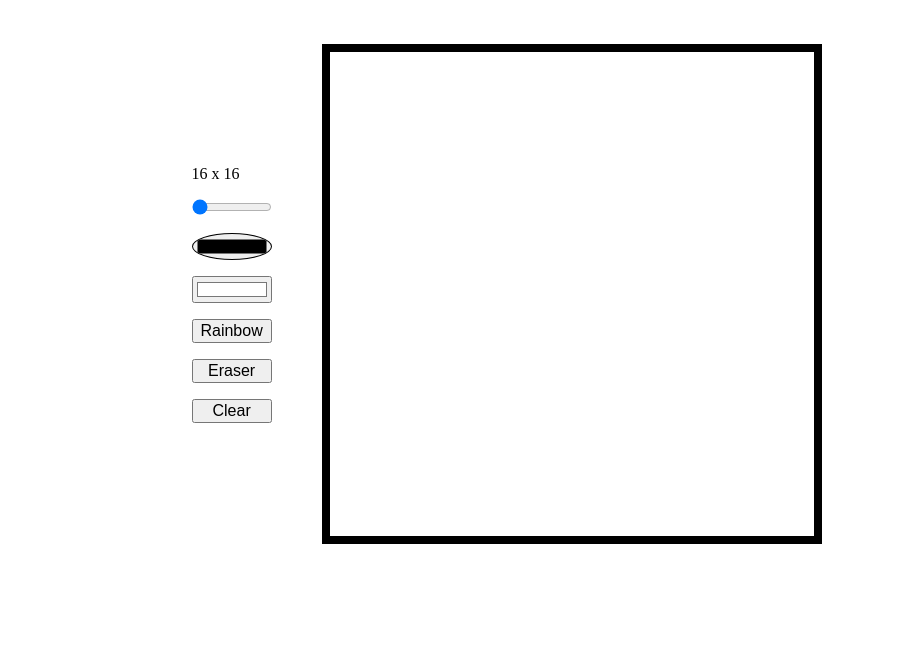
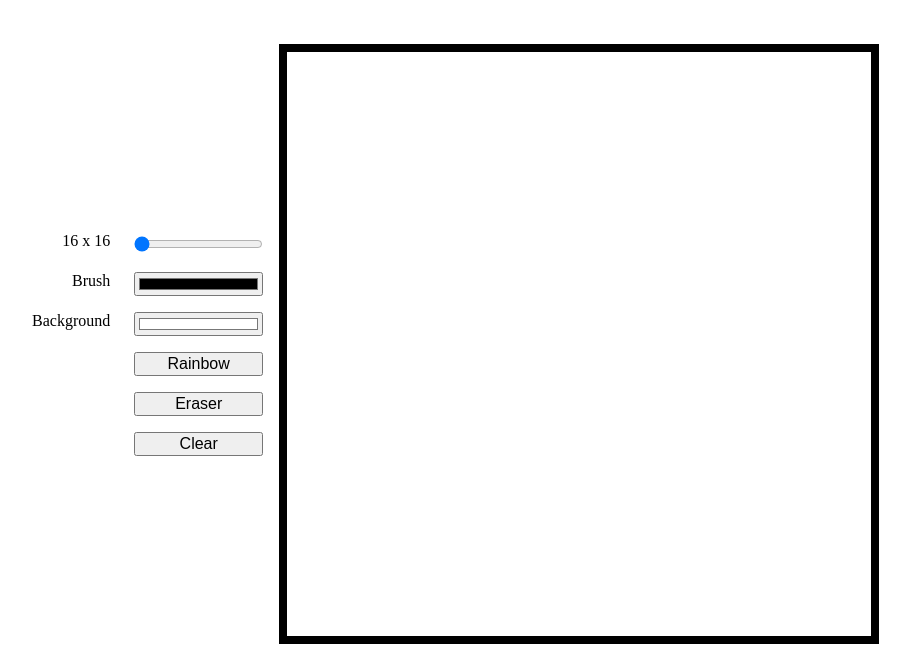
Before and after one commit to tserrante/Etch-a-Sketch, a plain HTML site: page index.html in a window 1280 px wide. Shown: the part 158-810 px from the top of the page, without its empty margins (68-978 px from the left). Drawn offline with Linux system fonts and the light colour scheme.

Commit message:
centered sketch pad on page and aligned button keys to buttons

```diff
--- a/index.html
+++ b/index.html
@@ -15,14 +15,19 @@
 
     <main class="main">
         <div class="settings-panel">
-            <span id="slider-display" class="btn">0 x 0</span>
-            <input id="slider" class="btn" type="range" value="4" min="4" max="7">
-            <input id="palette" class="btn" type="color" value="#000000">
-            <input id="background-palette" type="color" class="btn" value="#ffffff">
-            <button id="rainbow" class="btn">Rainbow</button>
-            <button id="eraser" class="btn">Eraser</button>
-            <button id="clearBtn" class="btn">Clear</button>
-
+            <div class="labels">
+                <span id="slider-display" class="label">0 x 0</span>
+                <span id="palette-display" class="label">Brush</span>
+                <span id="background-display" class="label">Background</span>
+            </div>
+            <div class="buttons">
+                <input id="slider" type="range" value="4" min="4" max="7">
+                <input id="palette" class="palette" type="color" value="#000000">
+                <input id="background-palette" class="palette" type="color" value="#ffffff">
+                <button id="rainbow" class="btn">Rainbow</button>
+                <button id="eraser" class="btn">Eraser</button>
+                <button id="clearBtn" class="btn">Clear</button>
+            </div>
 
         </div>
         <div class="grid-container"></div>
--- a/style.css
+++ b/style.css
@@ -25,42 +25,51 @@ body *+* {
 
 .main {
     display: flex;
-    justify-content: center;
+    justify-content: flex-start;
     align-items: center;
-    max-width: 1100px;
     margin: 0 auto;
-    gap: 3em;
+    gap: 1em;
+    max-width: 1080px;
 }
 
 .settings-panel {
     display: flex;
-    flex-direction: column;
-    align-items: center;
+    align-items: flex-start;
     justify-content: center;
+    gap: 1.5em;
 }
 
-.btn {
-    width: 5em;
+.labels {
+    display: flex;
+    flex-direction: column;
+    align-items: flex-end;
+    height: fit-content;
+    margin: 0;
+    padding: 0;
 }
 
-#display {
-    width: fit-content;
-    text-align: center;
+.buttons {
+    display: flex;
+    flex-direction: column;
+    justify-content: center;
+    margin: 0;
+    padding: 0;
 }
 
-#dimensions {
-    width: fit-content;
+#slider {
+    margin: 0;
 }
 
-#palette {
-    border-radius: 100%;
-}
-
-span {
-    display: inline;
+.label,
+#slider,
+.palette,
+.btn {
+    height: 1.5em;
+    width: auto;
 }
 
 .grid-container {
+    justify-self: center;
     display: grid;
     border: 0.5em solid black;
     grid-template-rows: repeat(var(--grid-rows), 1fr);
@@ -68,9 +77,8 @@ span {
     padding: 0;
     gap: 0;
     margin: 0;
-    margin-right: 8.3em;
-    width: 500px;
-    height: 500px;
+    width: 600px;
+    height: 600px;
 }
 
 .grid-item {
```
Also changed, not shown: 1 other file.
